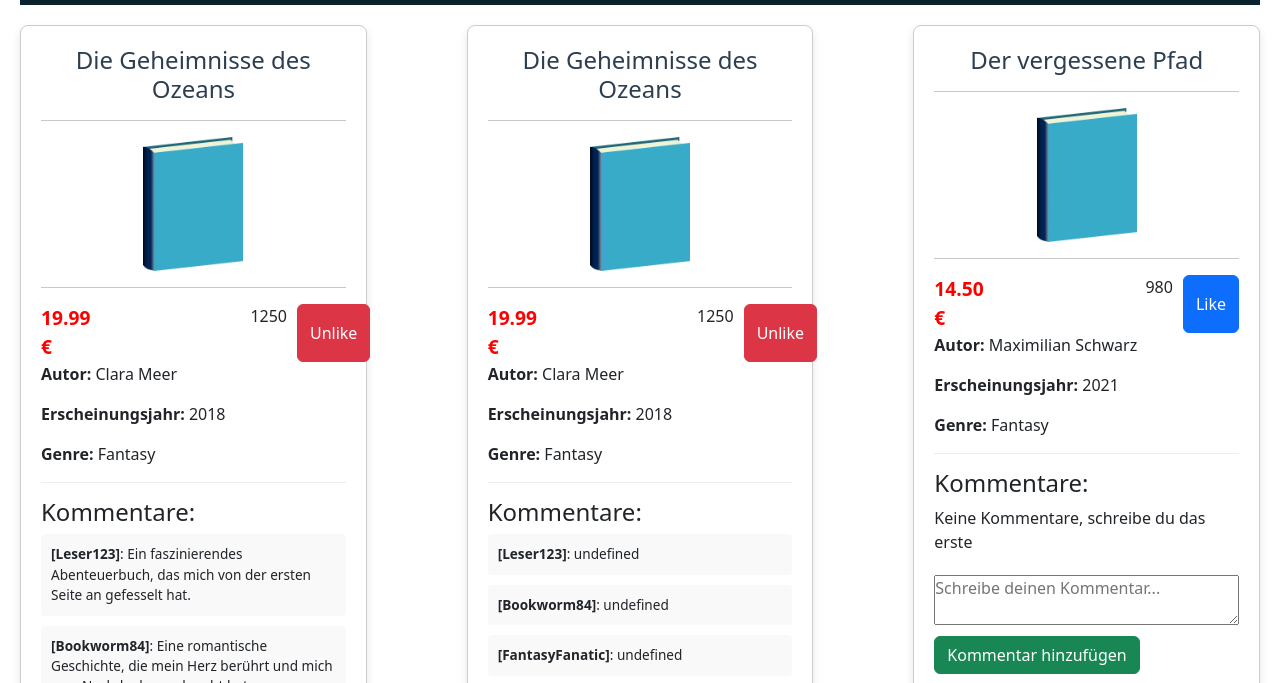
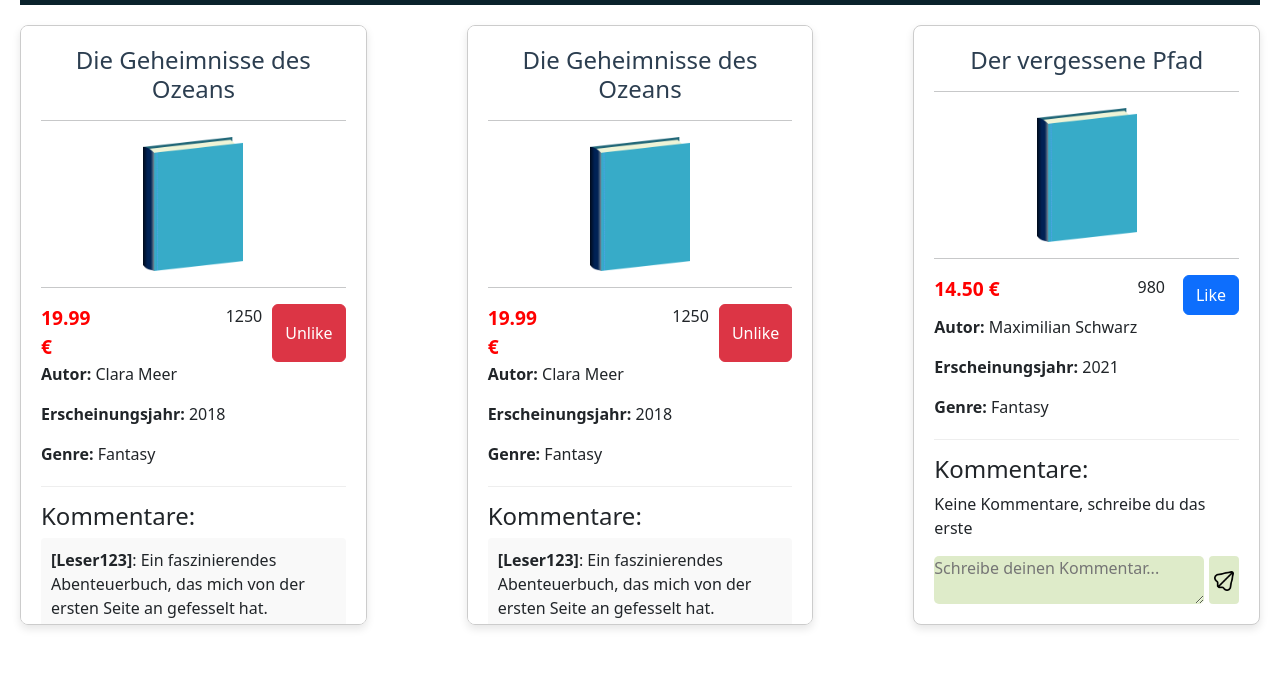
Before and after one commit to ameralkahldi/Book-Storenew, a plain HTML site: page index.html in a window 1280 px wide. Shown: the part 115-798 px from the top of the page. Drawn offline with nearby package versions, Linux system fonts and the light colour scheme.

Commit message:
amer + 18.06.2025

```diff
--- a/index.html
+++ b/index.html
@@ -1,34 +1,29 @@
 <!DOCTYPE html>
 <html lang="de">
+
 <head>
     <meta charset="UTF-8">
     <meta name="viewport" content="width=device-width, initial-scale=1.0">
     <title>Book Store</title>
     <link rel="stylesheet" href="./style.css">
-    <link href="https://cdn.jsdelivr.net/npm/bootstrap@5.3.6/dist/css/bootstrap.min.css" rel="stylesheet" integrity="sha384-4Q6Gf2aSP4eDXB8Miphtr37CMZZQ5oXLH2yaXMJ2w8e2ZtHTl7GptT4jmndRuHDT" crossorigin="anonymous">
-    <script src="https://cdn.jsdelivr.net/npm/bootstrap@5.3.6/dist/js/bootstrap.bundle.min.js" integrity="sha384-j1CDi7MgGQ12Z7Qab0qlWQ/Qqz24Gc6BM0thvEMVjHnfYGF0rmFCozFSxQBxwHKO" crossorigin="anonymous"></script>
+    <link href="https://cdn.jsdelivr.net/npm/bootstrap@5.3.6/dist/css/bootstrap.min.css" rel="stylesheet"
+        integrity="sha384-4Q6Gf2aSP4eDXB8Miphtr37CMZZQ5oXLH2yaXMJ2w8e2ZtHTl7GptT4jmndRuHDT" crossorigin="anonymous">
+    <script src="https://cdn.jsdelivr.net/npm/bootstrap@5.3.6/dist/js/bootstrap.bundle.min.js"
+        integrity="sha384-j1CDi7MgGQ12Z7Qab0qlWQ/Qqz24Gc6BM0thvEMVjHnfYGF0rmFCozFSxQBxwHKO"
+        crossorigin="anonymous"></script>
 
 </head>
+
 <body onload="init()">
     <header>
         <div class="header_logo">
-        <h1>DA</h1>
-        <h3>Bookstore-</h3>
-        <h5>get your book here</h5>
+            <h1>DA</h1>
+            <h3>Bookstore-</h3>
+            <h5>get your book here</h5>
         </div>
     </header>
-<div class="book-container" id="bookContainer"></div>
-  <div class="modal-content">
-            <span class="close-btn">&times;</span>
-            <h3 id="modalBookTitle"></h3>
-            <div class="comments-list" id="commentsList"></div>
+    <div class="book-container" id="bookContainer"></div>
 
+    <script src="./script.js"></script>
 
-        </div>
-    </div>
-
-
-
-</body>
- <script src="./script.js"></script>
 </html>
--- a/script.js
+++ b/script.js
@@ -11,23 +11,28 @@ const books = [
     comments: [
       {
         name: "Leser123",
-        text: "Ein faszinierendes Abenteuerbuch, das mich von der ersten Seite an gefesselt hat.",
+        comment:
+          "Ein faszinierendes Abenteuerbuch, das mich von der ersten Seite an gefesselt hat.",
       },
       {
         name: "Bookworm84",
-        text: "Eine romantische Geschichte, die mein Herz berührt und mich zum Nachdenken gebracht hat.",
+        comment:
+          "Eine romantische Geschichte, die mein Herz berührt und mich zum Nachdenken gebracht hat.",
       },
       {
         name: "FantasyFanatic",
-        text: "Eine spannende Fantasiewelt, die ich nur schwer aus der Hand legen konnte.",
+        comment:
+          "Eine spannende Fantasiewelt, die ich nur schwer aus der Hand legen konnte.",
       },
       {
         name: "SciFiEnthusiast",
-        text: "Die Zeitreise-Elemente waren genial und haben die Story spannend gemacht.",
+        comment:
+          "Die Zeitreise-Elemente waren genial und haben die Story spannend gemacht.",
       },
       {
         name: "ReadingAddict",
-        text: "Ein unvergessliches Buch, das mich auf eine magische Reise mitgenommen hat.",
+        comment:
+          "Ein unvergessliches Buch, das mich auf eine magische Reise mitgenommen hat.",
       },
     ],
   },
@@ -181,74 +186,30 @@ const books = [
       },
     ],
   },
-  {
-    name: "Das verborgene Königreich",
-    author: "Elena Gold",
-    likes: 920,
-    liked: false,
-    price: 17.5,
-    publishedYear: 2020,
-    genre: "Fantasy",
-    comments: [
-      {
-        name: "Bookworm92",
-        comment:
-          "Ein faszinierendes Buch, das mich von der ersten Seite an gefesselt hat.",
-      },
-    ],
-  },
-  {
-    name: "Liebe in Zeiten des Krieges",
-    author: "Emilia Rot",
-    likes: 1800,
-    liked: true,
-    price: 19.99,
-    publishedYear: 2016,
-    genre: "Romantik",
-    comments: [
-      {
-        name: "Bibliophile23",
-        comment:
-          "Die Fantasiewelt war so lebendig, ich konnte das Buch kaum aus der Hand legen.",
-      },
-      {
-        name: "StorySeeker",
-        comment:
-          "Eine unglaublich berührende Liebesgeschichte, die mich tief bewegt hat.",
-      },
-      {
-        name: "SciFiExplorer",
-        comment:
-          "Spannende Zukunftsvisionen und interessante Charaktere machten diesen Roman einzigartig.",
-      },
-    ],
-  },
 ];
 
-// دالة بدء التشغيل
 function init() {
   renderBooks();
 }
 
 function renderBooks() {
   const container = document.getElementById("bookContainer");
-  container.innerHTML = ""; // تفضي المحتوى قبل الإضافة
+  container.innerHTML = "";
 
-  books.forEach((book, index) => {
+  for (let index = 0; index < books.length; index++) {
+    const book = books[index];
     container.innerHTML += getBookTemplate(book, index);
-  });
+  }
 
-  // بعد الإنشاء نربط الأحداث (اللايكات وإضافة التعليقات)
   attachEventListeners();
 }
 
-// قالب HTML لكل كتاب
 function getBookTemplate(book, index) {
   return `
     <div class="book-card" data-index="${index}" >
       <h2 class="book-name">${book.name}</h2>
       <hr>
-      <img src="./img/book-36719_1280.png" class="image-center" alt="imgShow" >
+      <img src="./img/book-36719_1280.png" class="image-center" alt="imgShow">
       <hr>
       <div class ="center-element">
         <div class="book-price">${book.price.toFixed(2)} &euro;</div>
@@ -264,22 +225,24 @@ function getBookTemplate(book, index) {
         <p><strong>Erscheinungsjahr:</strong> ${book.publishedYear}</p>
         <p><strong>Genre:</strong> ${book.genre}</p>
       </div>
-      <div class="comments-section" style="margin-top:10px;">
-        <h4>Kommentare:</h4>
+      <div class="comments-section">
+        <h4 class="CommentText">Kommentare:</h4>
         <div class="comments-list">
           ${
             book.comments.length > 0
               ? book.comments
                   .map(
                     (c) =>
-                      `<div class="comment"><strong>[${c.name}]</strong>: ${c.text}</div>`
+                      `<div class="comment"><strong>[${c.name}]</strong>: ${c.comment} </div>`
                   )
                   .join("")
               : `<p class="no-comments">Keine Kommentare, schreibe du das erste</p>`
           }
         </div>
-        <textarea class="newComment" placeholder="Schreibe deinen Kommentar..." rows="2" style="width: 100%; margin-top: 5px;"></textarea>
-        <button class="addCommentBtn btn btn-success" style="margin-top:5px;">Kommentar hinzufügen</button>
+        <div class="addElemntComment">
+        <textarea class="newComment" placeholder="Schreibe deinen Kommentar..." rows="2"></textarea>
+        <button class="addCommentBtn">
+        <img src="./img/paper-plane.png" class="paperSendInfo" alt="imgShow"></button>
       </div>
     </div>
   `;
@@ -295,7 +258,7 @@ function attachEventListeners() {
     const addCommentBtn = card.querySelector(".addCommentBtn");
     const newCommentInput = card.querySelector(".newComment");
 
-    // event like
+
     likeBtn.addEventListener("click", () => {
       const book = books[index];
       if (book.liked) {
@@ -314,7 +277,6 @@ function attachEventListeners() {
       likeCount.textContent = book.likes;
     });
 
-    // حدث إضافة تعليق
     addCommentBtn.addEventListener("click", () => {
       const commentText = newCommentInput.value.trim();
       if (!commentText) {
@@ -323,7 +285,7 @@ function attachEventListeners() {
       }
       const book = books[index];
 
-      book.comments.push({ name: "Gast", text: commentText });
+      book.comments.push({ name: "Gast", comment: commentText });
       newCommentInput.value = "";
       renderBooks();
     });
--- a/style.css
+++ b/style.css
@@ -1,29 +1,26 @@
 * {
   margin: 0;
   padding: 0;
-
 }
-body{
+body {
   max-width: 1000%;
   margin: 0 auto;
   padding: 20px;
 }
 
-
-header{
-    background-color:#0a222c ;
+header {
+  background-color: #0a222c;
   display: flex;
   align-items: center;
   height: 100px;
-
 }
 
-.header_logo{
+.header_logo {
   display: ruby;
   color: white;
   padding: 10px;
 }
-.header_logo h1{
+.header_logo h1 {
   color: red;
 }
 .book-container {
@@ -39,60 +36,50 @@ header{
   box-shadow: 0 4px 8px rgba(0, 0, 0, 0.1);
   padding: 20px;
   transition: transform 0.3s ease;
-    border:1px solid #ccc;
-
-
-
-
+  border: 1px solid #ccc;
+  height: 600px;
+  overflow: auto;
 }
 
 .book-card:hover {
   transform: translateY(-5px);
   box-shadow: 0 6px 12px rgba(0, 0, 0, 0.15);
 }
-.image-center{
-
-   max-width:100px;
-    display:block;
-     margin:0 auto;
+.image-center {
+  max-width: 100px;
+  display: block;
+  margin: 0 auto;
 }
-.book-name{
+.book-name {
   text-align: center;
   font-size: 1.5rem;
   margin: 0 0 10px 0;
   color: #2c3e50;
 }
-.book-hr{
-    height:3px;
-
+.book-hr {
+  height: 3px;
 }
-.heart{
+.heart {
   font-size: 30px;
   cursor: pointer;
   color: red;
   width: 20px;
   height: 20px;
   margin: 10px;
-
-
-
 }
- .center-element{
+.center-element {
   display: flex;
   flex-direction: row;
   justify-content: space-between;
-
 }
- .likeCount{
+.likeCount {
   padding: 10px;
-    margin-left: 150px;
-
+  margin-left: 120px;
 }
- .book-price{
+.book-price {
   color: red;
   font-weight: bold;
   font-size: 1.2rem;
-
 }
 .comments-section {
   margin-top: 20px;
@@ -104,38 +91,34 @@ header{
   padding: 10px;
   margin-bottom: 10px;
   border-radius: 4px;
-    font-size: 0.85rem;
 }
 .comment-name {
   font-weight: bold;
   color: #3498db;
 }
-.textarea-name{
-    height: 40px;
+.newComment {
   border: none;
   border-radius: 5px;
+  background-color: rgba(154, 193, 88, 0.321);
   width: 100%;
-    background-color: rgba(154, 193, 88, 0.321);
-
 }
 
-.add-kommentare {
+.addElemntComment {
   display: flex;
   gap: 5px;
 }
-.add-comment-btn{
-     background-color:  rgba(154, 193, 88, 0.321);
+.addCommentBtn {
+  background-color: rgba(154, 193, 88, 0.321);
   border: none;
   padding: 5px 5px;
   border-radius: 4px;
   font-size: 0.9rem;
   transition: background-color 0.3s;
-
 }
-.paper-png{
+.paperSendInfo {
   width: 20px;
   height: 20px;
 }
-.bookContainer{
+.bookContainer {
   height: 500px;
 }
```
Lines whose indentation alone changed are shown as unchanged.
